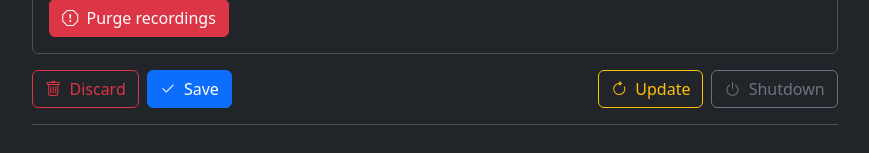
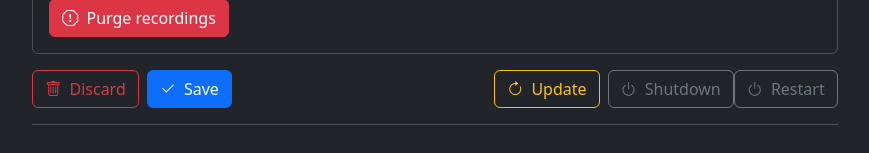
Before and after one commit to PicoPlanetDev/whiteboard-recorder, a Vue app in the folder frontend/: page /settings in a window 1280 px wide. Shown: the part 1043-1196 px from the top of the page, without its empty margins (205-1074 px from the left). Built offline with nearby package versions, Linux system fonts and the light colour scheme; no server answers.

Commit message:
Added restart

```diff
--- a/frontend/src/components/SettingsForm.vue
+++ b/frontend/src/components/SettingsForm.vue
@@ -121,6 +121,10 @@ import Alert from './Alert.vue';
                 <button type="button" class="btn btn-primary me-2" @click="saveSettings">
                     <i class="bi bi-check2 me-1"></i>
                     Save
+                </button>
+                <button type="button" class="btn btn-outline-secondary float-end" @click="restart">
+                    <i class="bi bi-power me-1"></i>
+                    Restart
                 </button>
                 <button type="button" class="btn btn-outline-secondary float-end" @click="shutdown">
                     <i class="bi bi-power me-1"></i>
@@ -654,7 +658,10 @@ export default {
             this.scrollToTop();
         },
         shutdown() {
-            axios.post('/shutdown').then(response => {
+            // Post to the shutdown endpoint with data type shutdown
+            axios.post('/shutdown', {
+                type: 'shutdown',
+            }).then(response => {
                 if (response.data.status == 'success') {
                     // Update the alert
                     this.alert.message = 'Shutdown initiated';
@@ -674,6 +681,35 @@ export default {
 
                 // Update the alert
                 this.alert.message = 'Error initiating shutdown';
+                this.alert.icon = 'exclamation-circle';
+                this.alert.color = 'danger';
+                this.alert.show = true;
+            });
+            this.scrollToTop();
+        },
+        restart() {
+            axios.post('/shutdown', {
+                type: 'restart',
+            }).then(response => {
+                if (response.data.status == 'success') {
+                    // Update the alert
+                    this.alert.message = 'Restart initiated';
+                    this.alert.icon = 'check-circle';
+                    this.alert.color = 'success';
+                    this.alert.show = true;
+                } else {
+                    // Update the alert
+                    this.alert.message = response.data.message;
+                    this.alert.icon = 'exclamation-circle';
+                    this.alert.color = 'danger';
+                    this.alert.show = true;
+                }
+
+            }).catch(error => {
+                console.log(error);
+
+                // Update the alert
+                this.alert.message = 'Error initiating restart';
                 this.alert.icon = 'exclamation-circle';
                 this.alert.color = 'danger';
                 this.alert.show = true;
```
Also changed, not shown: 1 other file (tests, documents, lock files or other folders).
